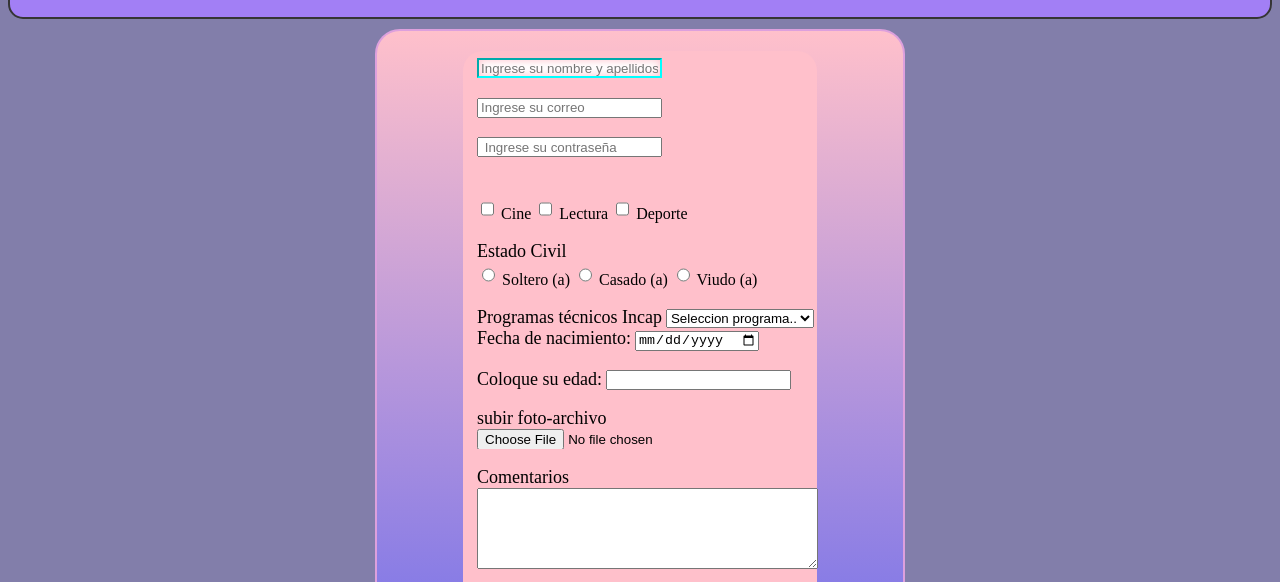
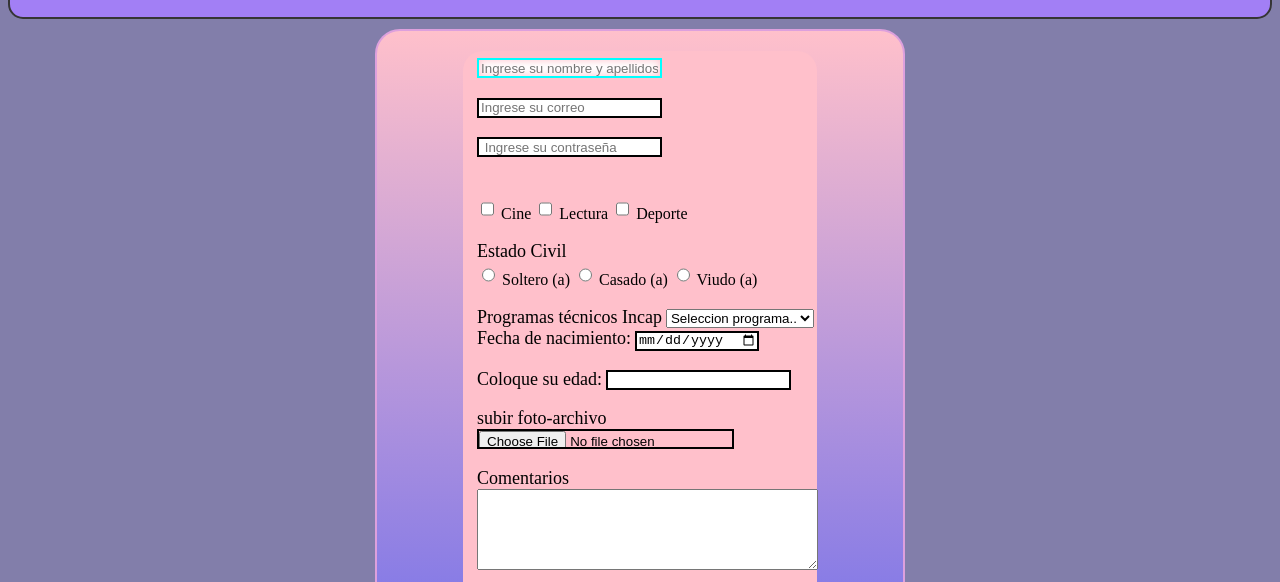
Before and after one commit to NahatCore/HTML, a plain HTML site: page SEMANA 4/TALLER FORMULLARIO INCAP.html in a window 1280 px wide. Shown: the part 218-800 px from the top of the page. Drawn offline with Linux system fonts and the light colour scheme.

Commit message:
Add files via upload

```diff
--- a/SEMANA 4/css/FRMcontacto.css
+++ b/SEMANA 4/css/FRMcontacto.css
@@ -75,7 +75,7 @@ form input{
     box-sizing: border-box;
     color: rgb(0, 0, 0);
     outline: none;
-    border: :2px solid black;
+    border:2px solid black;
 }
 footer{
     font-size: 16px;
```
